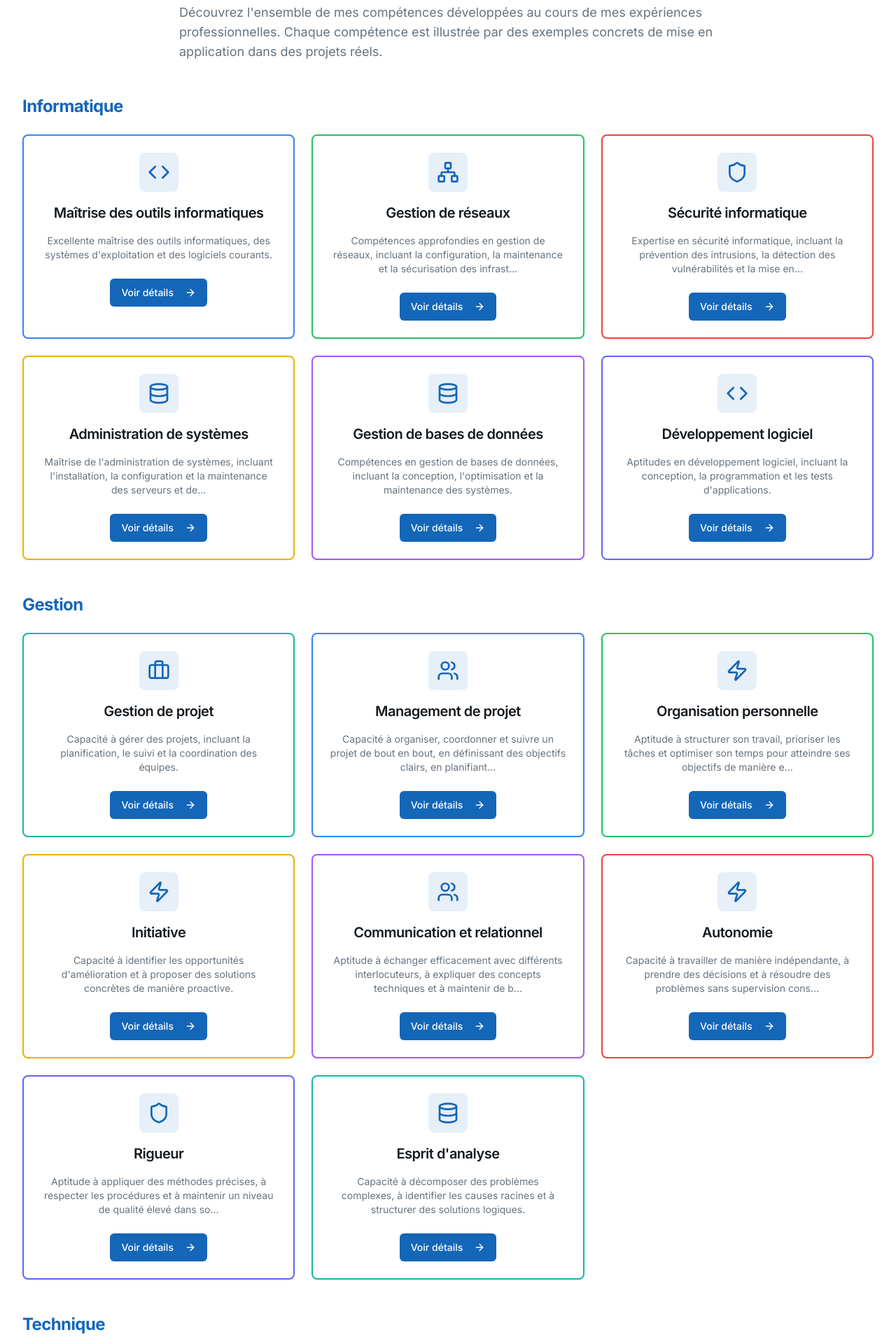
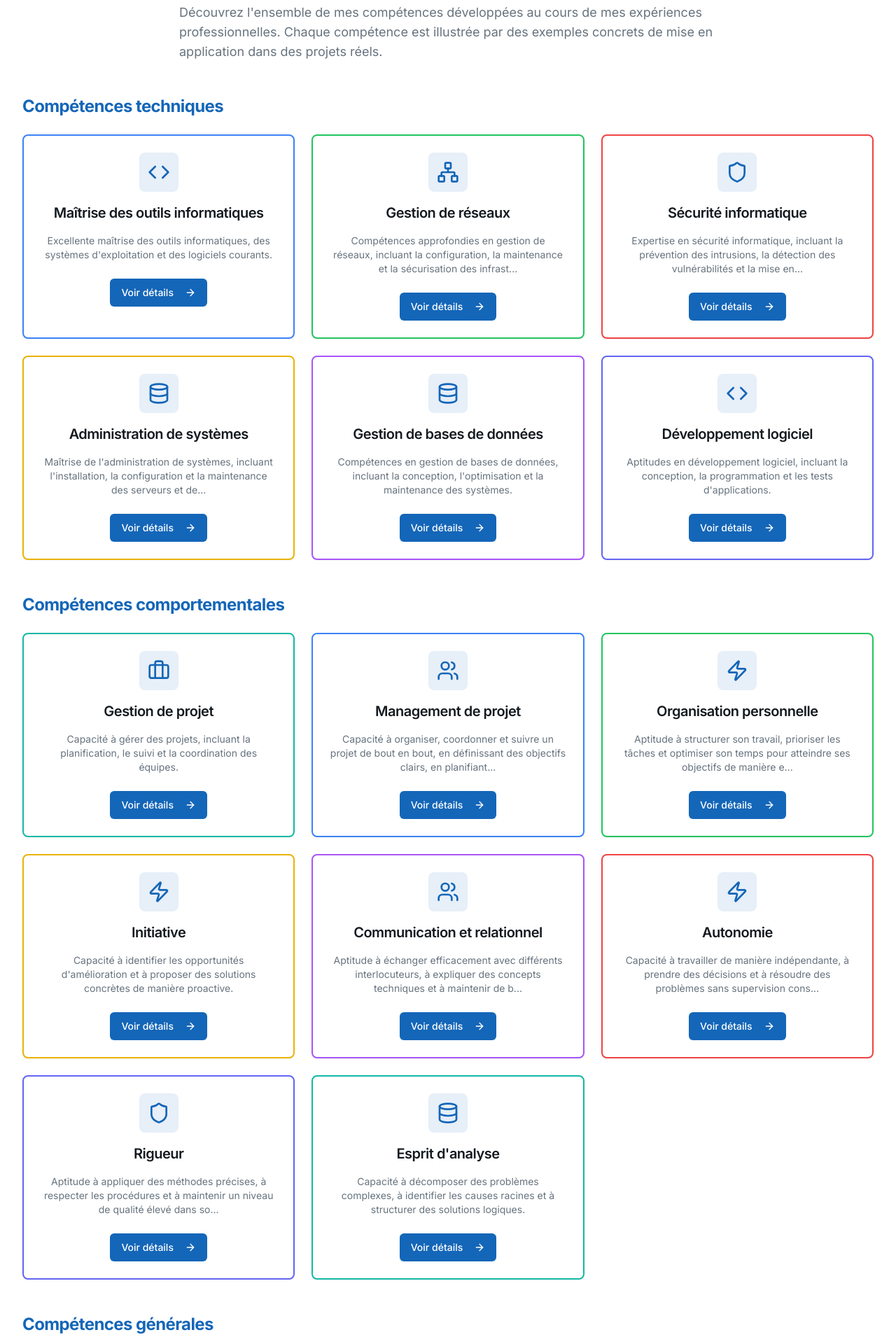
Before and after one commit to Kevin-plsn/kevin-polsinelli-portfolio, a React (Vite) app: page /skills in a window 1280 px wide. Shown: the part 180-2100 px from the top of the page at 70% size. Built offline with nearby package versions, Linux system fonts and the light colour scheme.

Commit message:
Revert "Mes compétences" page to a previous state
Reverts changes made to the "Mes compétences" page, restoring it to the state it was in at 12:29 AM.

```diff
--- a/src/pages/Skills.tsx
+++ b/src/pages/Skills.tsx
@@ -1,3 +1,4 @@
+
 import Header from "@/components/Header";
 import Footer from "@/components/Footer";
 import { Card, CardContent, CardDescription, CardHeader, CardTitle } from "@/components/ui/card";
@@ -25,7 +26,7 @@ const skills: Skill[] = [
   {
     id: "maitrise-outils-informatiques",
     title: "Maîtrise des outils informatiques",
-    category: "Informatique",
+    category: "Compétences techniques",
     icon: Code,
     description: "Excellente maîtrise des outils informatiques, des systèmes d'exploitation et des logiciels courants.",
     projects: [
@@ -38,7 +39,7 @@ const skills: Skill[] = [
   {
     id: "gestion-reseaux",
     title: "Gestion de réseaux",
-    category: "Informatique",
+    category: "Compétences techniques",
     icon: Network,
     description: "Compétences approfondies en gestion de réseaux, incluant la configuration, la maintenance et la sécurisation des infrastructures.",
     projects: [
@@ -51,7 +52,7 @@ const skills: Skill[] = [
   {
     id: "securite-informatique",
     title: "Sécurité informatique",
-    category: "Informatique",
+    category: "Compétences techniques",
     icon: Shield,
     description: "Expertise en sécurité informatique, incluant la prévention des intrusions, la détection des vulnérabilités et la mise en place de mesures de protection.",
     projects: [
@@ -64,7 +65,7 @@ const skills: Skill[] = [
   {
     id: "administration-systemes",
     title: "Administration de systèmes",
-    category: "Informatique",
+    category: "Compétences techniques",
     icon: Database,
     description: "Maîtrise de l'administration de systèmes, incluant l'installation, la configuration et la maintenance des serveurs et des applications.",
     projects: [
@@ -77,7 +78,7 @@ const skills: Skill[] = [
   {
     id: "gestion-bases-de-donnees",
     title: "Gestion de bases de données",
-    category: "Informatique",
+    category: "Compétences techniques",
     icon: Database,
     description: "Compétences en gestion de bases de données, incluant la conception, l'optimisation et la maintenance des systèmes.",
     projects: [
@@ -90,7 +91,7 @@ const skills: Skill[] = [
   {
     id: "developpement-logiciel",
     title: "Développement logiciel",
-    category: "Informatique",
+    category: "Compétences techniques",
     icon: Code,
     description: "Aptitudes en développement logiciel, incluant la conception, la programmation et les tests d'applications.",
     projects: [
@@ -103,7 +104,7 @@ const skills: Skill[] = [
   {
     id: "gestion-projet",
     title: "Gestion de projet",
-    category: "Gestion",
+    category: "Compétences comportementales",
     icon: Briefcase,
     description: "Capacité à gérer des projets, incluant la planification, le suivi et la coordination des équipes.",
     projects: [
@@ -116,7 +117,7 @@ const skills: Skill[] = [
   {
     id: "management-projet",
     title: "Management de projet",
-    category: "Gestion",
+    category: "Compétences comportementales",
     icon: Users,
     description: "Capacité à organiser, coordonner et suivre un projet de bout en bout, en définissant des objectifs clairs, en planifiant les étapes et en mobilisant les ressources nécessaires.",
     projects: [
@@ -128,7 +129,7 @@ const skills: Skill[] = [
   {
     id: "organisation-personnelle",
     title: "Organisation personnelle",
-    category: "Gestion",
+    category: "Compétences comportementales",
     icon: Zap,
     description: "Aptitude à structurer son travail, prioriser les tâches et optimiser son temps pour atteindre ses objectifs de manière efficace.",
     projects: [
@@ -144,7 +145,7 @@ const skills: Skill[] = [
   {
     id: "initiative",
     title: "Initiative",
-    category: "Gestion",
+    category: "Compétences comportementales",
     icon: Zap,
     description: "Capacité à identifier les opportunités d'amélioration et à proposer des solutions concrètes de manière proactive.",
     projects: [
@@ -158,7 +159,7 @@ const skills: Skill[] = [
   {
     id: "communication-relationnel",
     title: "Communication et relationnel",
-    category: "Gestion",
+    category: "Compétences comportementales",
     icon: Users,
     description: "Aptitude à échanger efficacement avec différents interlocuteurs, à expliquer des concepts techniques et à maintenir de bonnes relations professionnelles.",
     projects: [
@@ -174,7 +175,7 @@ const skills: Skill[] = [
   {
     id: "autonomie",
     title: "Autonomie",
-    category: "Gestion",
+    category: "Compétences comportementales",
     icon: Zap,
     description: "Capacité à travailler de manière indépendante, à prendre des décisions et à résoudre des problèmes sans supervision constante.",
     projects: [
@@ -187,7 +188,7 @@ const skills: Skill[] = [
   {
     id: "rigueur",
     title: "Rigueur",
-    category: "Gestion",
+    category: "Compétences comportementales",
     icon: Shield,
     description: "Aptitude à appliquer des méthodes précises, à respecter les procédures et à maintenir un niveau de qualité élevé dans son travail.",
     projects: [
@@ -203,7 +204,7 @@ const skills: Skill[] = [
   {
     id: "esprit-analyse",
     title: "Esprit d'analyse",
-    category: "Gestion",
+    category: "Compétences comportementales",
     icon: Database,
     description: "Capacité à décomposer des problèmes complexes, à identifier les causes racines et à structurer des solutions logiques.",
     projects: [
@@ -219,7 +220,7 @@ const skills: Skill[] = [
   {
     id: "administration-windows",
     title: "Administration Windows",
-    category: "Technique",
+    category: "Compétences générales",
     icon: Network,
     description: "Maîtrise de l'administration des systèmes Windows, incluant la gestion des utilisateurs, des stratégies de groupe et de la sécurité.",
     projects: [
@@ -232,7 +233,7 @@ const skills: Skill[] = [
   {
     id: "securite",
     title: "Sécurité",
-    category: "Technique",
+    category: "Compétences générales",
     icon: Shield,
     description: "Connaissance des bonnes pratiques de sécurité informatique et capacité à mettre en œuvre des mesures de protection.",
     projects: [
@@ -245,7 +246,7 @@ const skills: Skill[] = [
   {
     id: "bureautique",
     title: "Bureautique et productivité personnelle",
-    category: "Technique",
+    category: "Compétences générales",
     icon: Code,
     description: "Maîtrise des outils bureautiques et des méthodes d'organisation pour optimiser la productivité personnelle.",
     projects: [
@@ -258,7 +259,7 @@ const skills: Skill[] = [
   {
     id: "conduite-projet-logiciel",
     title: "Conduite de projet logiciel",
-    category: "Technique",
+    category: "Compétences générales",
     icon: Briefcase,
     description: "Aptitude à mener des projets logiciels en appliquant des méthodologies structurées et en coordonnant les aspects techniques et fonctionnels.",
     projects: [
```
